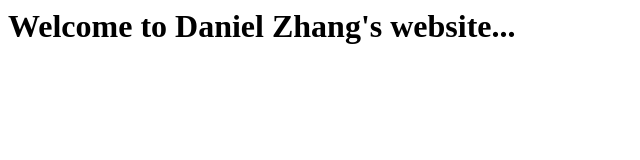
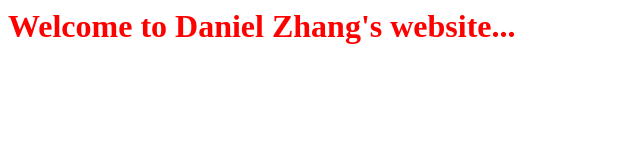
Before and after one commit to jspzhang/jspzhang.github.io, a plain HTML site: page index.html in a window 1280 px wide. Shown: the whole page, without its empty margins (0-640 px from the left). Drawn offline with Linux system fonts and the light colour scheme.

Commit message:
Update index.html

```diff
--- a/index.html
+++ b/index.html
@@ -3,6 +3,6 @@
     <title>Daniel Z's Website</title>
   </head>
   <body>
-    <h1 style="font-color:red"> Welcome to Daniel Zhang's website...</h1>
+    <h1 style="color:red;"> Welcome to Daniel Zhang's website...</h1>
   </body>
 </html
```
